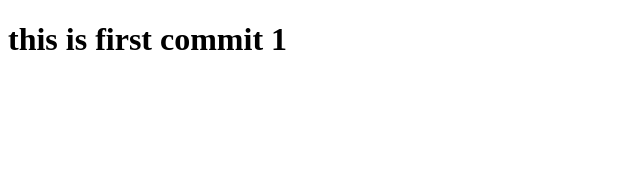
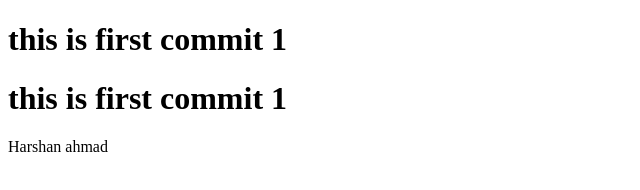
Before and after one commit to Harshan300/New_repos, a plain HTML site: page index.html in a window 1280 px wide. Shown: the whole page, without its empty margins (0-640 px from the left). Drawn offline with Linux system fonts and the light colour scheme.

Commit message:
Commited

```diff
--- a/index.html
+++ b/index.html
@@ -7,5 +7,8 @@
 </head>
 <body>
     <h1>this is first commit 1</h1>
+
+    <h1>this is first commit 1</h1>
+    <p>Harshan ahmad</p>
 </body>
 </html>
```
